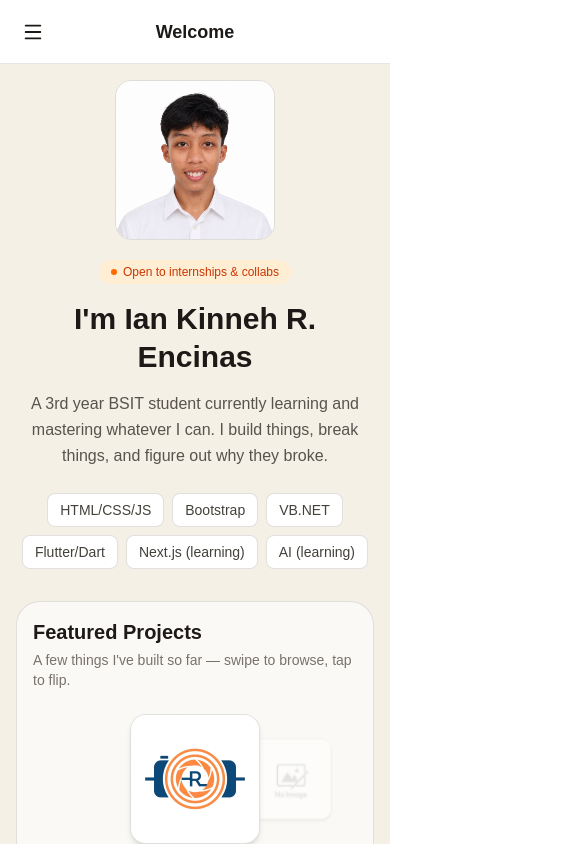
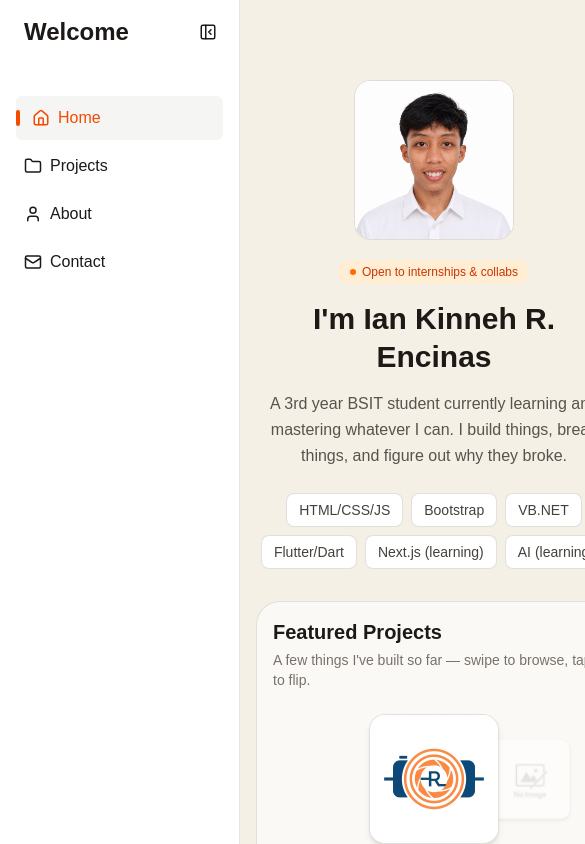
Before and after one commit to isthathowitworks/profile-portfolio, a Next.js app: page / in a window 390 px wide. Shown: the top 844 px of the page, 585 px wide, since content can reach past the window. Built offline with nearby package versions, Linux system fonts and the light colour scheme.

Commit message:
Update sidebar.js

```diff
--- a/src/app/sidebar.js
+++ b/src/app/sidebar.js
@@ -5,20 +5,12 @@ import { usePathname } from "next/navigation";
 import { useState, useEffect } from "react";
 import {
   Home, Folder, User, Mail, Sun, Moon,
-  PanelLeftClose, PanelLeftOpen, Menu, X,
+  PanelLeftClose, PanelLeftOpen,
 } from "lucide-react";
-
-const links = [
-  { href: "/", label: "Home", icon: Home },
-  { href: "/projects", label: "Projects", icon: Folder },
-  { href: "/about", label: "About", icon: User },
-  { href: "/contact", label: "Contact", icon: Mail },
-];
 
 export default function Sidebar() {
   const [dark, setDark] = useState(false);
   const [collapsed, setCollapsed] = useState(false);
-  const [mobileOpen, setMobileOpen] = useState(false);
   const pathname = usePathname();
 
   useEffect(() => {
@@ -31,68 +23,16 @@ export default function Sidebar() {
     localStorage.setItem("theme", dark ? "dark" : "light");
   }, [dark]);
 
-  // Close the mobile drawer automatically whenever the route changes
-  // (e.g. after tapping a nav link), so it doesn't stay open on the next page.
-  useEffect(() => {
-    setMobileOpen(false);
-  }, [pathname]);
-
-  const DarkModeToggle = ({ compact }) => (
-    <button
-      onClick={() => setDark(!dark)}
-      className={`relative h-[32px] rounded-full border border-stone-300 dark:border-stone-600 bg-white dark:bg-stone-800 transition ${
-        compact ? "w-[32px] mx-auto" : "w-[60px]"
-      }`}
-      aria-label="Toggle dark mode"
-    >
-      <span
-        className={`absolute top-1/2 -translate-y-1/2 flex items-center justify-center h-6 w-6 rounded-full transition-all duration-200 ${
-          dark
-            ? "bg-orange-600 text-white left-[calc(100%-28px)]"
-            : "bg-transparent text-stone-900 dark:text-stone-100 left-1"
-        }`}
-      >
-        {dark ? <Moon size={14} /> : <Sun size={14} />}
-      </span>
-    </button>
-  );
-
-  const NavLinks = ({ collapsed: navCollapsed, onNavigate }) => (
-    <nav className="flex flex-col gap-1">
-      {links.map(({ href, label, icon: Icon }) => {
-        const isActive = pathname === href;
-        return (
-          <Link
-            key={href}
-            href={href}
-            title={navCollapsed ? label : undefined}
-            onClick={onNavigate}
-            className={`relative flex items-center gap-2 text-base font-medium py-2.5 rounded-md transition-all duration-200 ${
-              navCollapsed ? "justify-center px-2" : ""
-            } ${
-              isActive
-                ? "text-orange-600 bg-stone-100 dark:bg-stone-700 pl-4 pr-2"
-                : "text-stone-900 dark:text-stone-100 hover:text-orange-600 hover:bg-stone-50 dark:hover:bg-stone-700 pl-2 pr-2"
-            }`}
-          >
-            <span
-              className={`absolute left-0 top-1/2 -translate-y-1/2 h-4 w-1 rounded-full bg-orange-600 transition-all duration-200 ${
-                isActive ? "opacity-100" : "opacity-0"
-              }`}
-            />
-            <Icon size={18} />
-            {!navCollapsed && label}
-          </Link>
-        );
-      })}
-    </nav>
-  );
+  const links = [
+    { href: "/", label: "Home", icon: Home },
+    { href: "/projects", label: "Projects", icon: Folder },
+    { href: "/about", label: "About", icon: User },
+    { href: "/contact", label: "Contact", icon: Mail },
+  ];
 
   return (
-    <>
-      {/* Desktop sidebar — hidden below md, collapsible on md+ */}
     <aside
-        className={`hidden md:flex shrink-0 border-r border-stone-200 dark:border-stone-700 bg-white dark:bg-stone-800 p-4 flex-col justify-between transition-all duration-200 ${
+      className={`shrink-0 border-r border-stone-200 dark:border-stone-700 bg-white dark:bg-stone-800 p-4 flex flex-col justify-between transition-all duration-200 ${
         collapsed ? "w-[72px]" : "w-[240px]"
       }`}
     >
@@ -116,64 +56,52 @@ export default function Sidebar() {
           </button>
         </div>
 
-          <NavLinks collapsed={collapsed} />
+<nav className="flex flex-col gap-1">
+  {links.map(({ href, label, icon: Icon }) => {
+    const isActive = pathname === href;
+    return (
+      <Link
+        key={href}
+        href={href}
+        title={collapsed ? label : undefined}
+        className={`relative flex items-center gap-2 text-base font-medium py-2.5 rounded-md transition-all duration-200 ${
+          collapsed ? "justify-center px-2" : ""
+        } ${
+          isActive
+            ? "text-orange-600 bg-stone-100 dark:bg-stone-700 pl-4 pr-2"
+            : "text-stone-900 dark:text-stone-100 hover:text-orange-600 hover:bg-stone-50 dark:hover:bg-stone-700 pl-2 pr-2"
+        }`}
+      >
+        <span
+          className={`absolute left-0 top-1/2 -translate-y-1/2 h-4 w-1 rounded-full bg-orange-600 transition-all duration-200 ${
+            isActive ? "opacity-100" : "opacity-0"
+          }`}
+        />
+        <Icon size={18} />
+        {!collapsed && label}
+      </Link>
+    );
+  })}
+</nav>
       </div>
 
-        <DarkModeToggle compact={collapsed} />
-      </aside>
-
-      {/* Mobile top bar — name/logo + hamburger, both top-left, fixed */}
-      <div className="md:hidden fixed top-0 inset-x-0 z-40 flex items-center justify-between px-4 h-16 border-b border-stone-200 dark:border-stone-700 bg-white dark:bg-stone-800">
 <button
-          onClick={() => setMobileOpen(true)}
-          className="p-1.5 rounded-md text-stone-900 dark:text-stone-100 hover:text-orange-600 hover:bg-stone-50 dark:hover:bg-stone-700 transition"
-          aria-label="Open menu"
+    onClick={() => setDark(!dark)}
+    className={`relative h-[32px] rounded-full border border-stone-300 dark:border-stone-600 bg-white dark:bg-stone-800 transition ${
+    collapsed ? "w-[32px] mx-auto" : "w-[60px]"
+    }`}
+    aria-label="Toggle dark mode"
 >
-          <Menu size={22} />
-        </button>
-        <p className="text-lg font-semibold text-stone-900 dark:text-stone-50">Welcome</p>
-        {/* Spacer to balance the hamburger so the title stays visually centered */}
-        <span className="w-[34px]" aria-hidden="true" />
-      </div>
-
-      {/* Mobile slide-out drawer */}
-      <div
-        className={`md:hidden fixed inset-0 z-50 transition-opacity duration-200 ${
-          mobileOpen ? "opacity-100 pointer-events-auto" : "opacity-0 pointer-events-none"
+    <span
+    className={`absolute top-1/2 -translate-y-1/2 flex items-center justify-center h-6 w-6 rounded-full transition-all duration-200 ${
+        dark
+        ? "bg-orange-600 text-white left-[calc(100%-28px)]"
+        : "bg-transparent text-stone-900 left-1"
     }`}
     >
-        {/* Backdrop */}
-        <div
-          className="absolute inset-0 bg-black/40"
-          onClick={() => setMobileOpen(false)}
-        />
-
-        {/* Panel */}
-        <div
-          className={`absolute top-0 left-0 h-full w-[240px] bg-white dark:bg-stone-800 p-4 flex flex-col justify-between shadow-xl transition-transform duration-200 ${
-            mobileOpen ? "translate-x-0" : "-translate-x-full"
-          }`}
-        >
-          <div>
-            <div className="flex items-center justify-between px-2 pr-0 mb-12">
-              <p className="text-2xl font-semibold text-stone-900 dark:text-stone-50">
-                Welcome
-              </p>
-              <button
-                onClick={() => setMobileOpen(false)}
-                className="p-1.5 rounded-md text-stone-900 dark:text-stone-100 hover:text-orange-600 hover:bg-stone-50 dark:hover:bg-stone-700 transition"
-                aria-label="Close menu"
-              >
-                <X size={18} />
+    {dark ? <Moon size={14} /> : <Sun size={14} />}
+    </span>
 </button>
-            </div>
-
-            <NavLinks collapsed={false} onNavigate={() => setMobileOpen(false)} />
-          </div>
-
-          <DarkModeToggle compact={false} />
-        </div>
-      </div>
-    </>
+    </aside>
   );
 }
```
Lines whose indentation alone changed are shown as unchanged.
